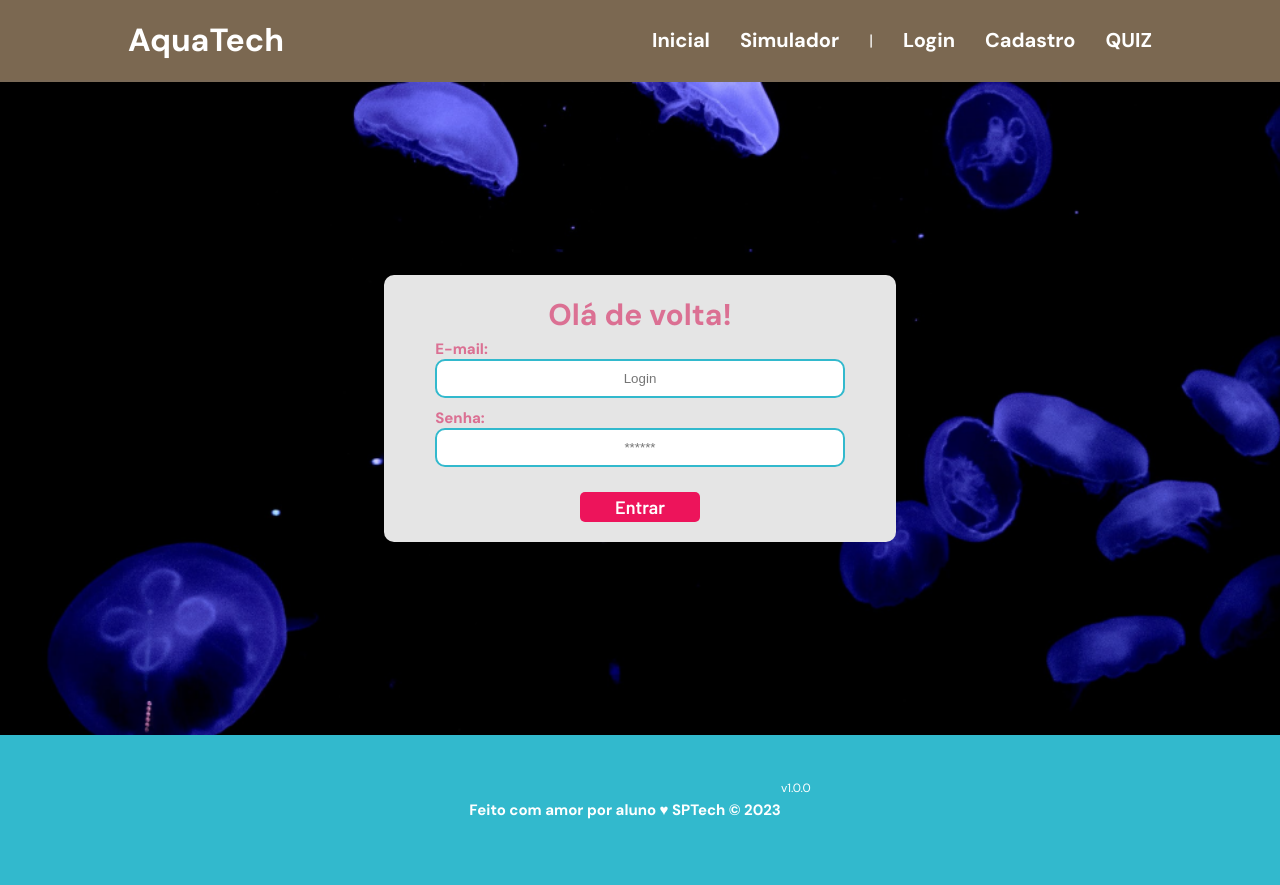
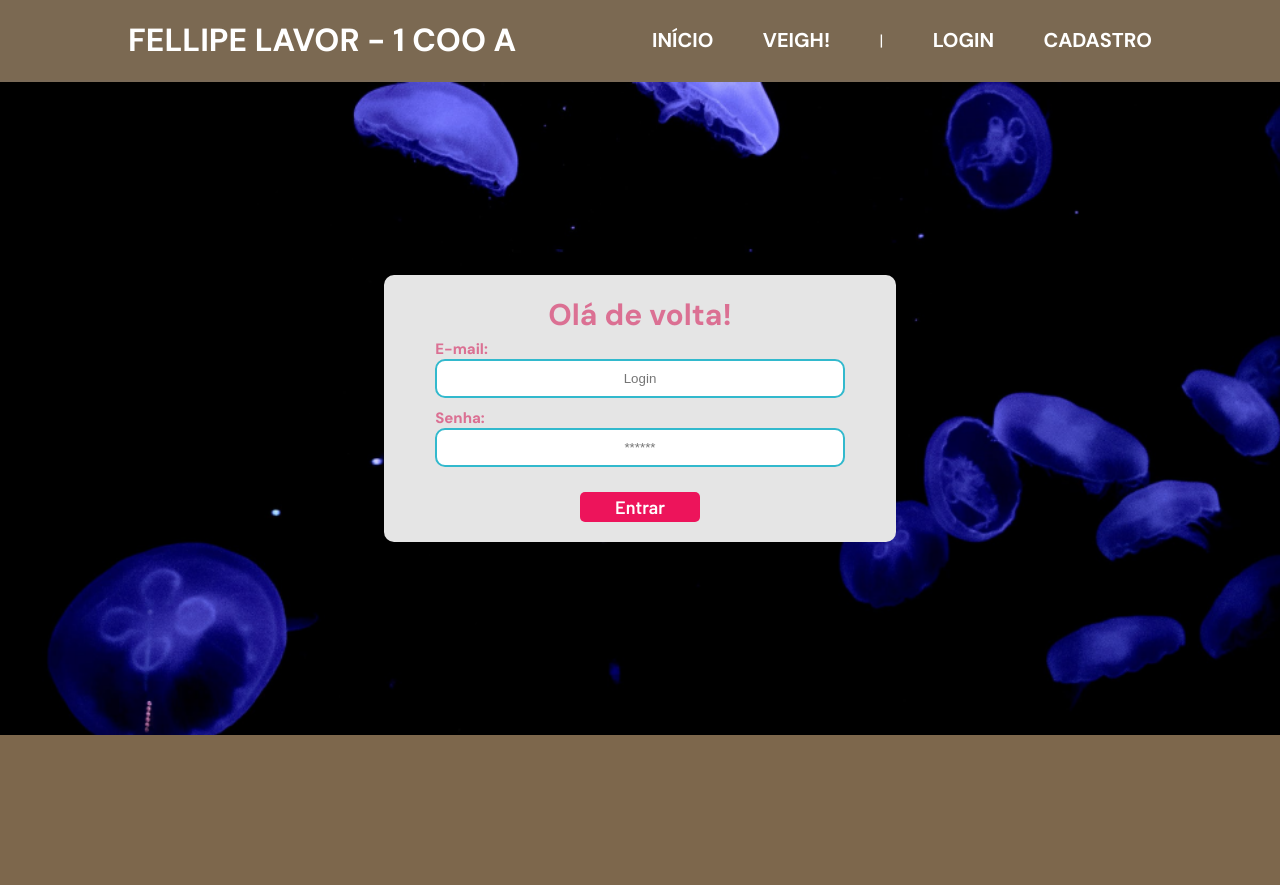
Before and after one commit to felavor/Projeto_Individual, a website: page web-data-viz/public/login.html in a window 1280 px wide. After the commit the page ends 800 px from the top, so only its background shows below. Drawn offline with Linux system fonts and the light colour scheme.

Commit message:
Início Login

```diff
--- a/web-data-viz/public/login.html
+++ b/web-data-viz/public/login.html
@@ -6,12 +6,11 @@
     <meta http-equiv="X-UA-Compatible" content="IE=edge">
     <meta name="viewport" content="width=device-width, initial-scale=1.0">
 
-    <title>AquaTech | Login</title>
+    <title>Projeto Individual | Login</title>
 
     <script src="./js/sessao.js"></script>
 
     <link rel="stylesheet" href="./css/estilo.css">
-    <link rel="icon" href="./assets/icon/favicon2.ico">
     <link rel="preconnect" href="https://fonts.gstatic.com">
 </head>
 
@@ -21,24 +20,22 @@
 
     <div class="header">
         <div class="container">
-            <h1 class="titulo">AquaTech</h1>
+            <h1 class="titulo">FELLIPE LAVOR - 1 COO A</h1>
             <ul class="navbar">
                 <li>
-                    <a href="index.html">Inicial</a>
+                    <a href="index.html">INÍCIO</a>
                 </li>
                 <li>
-                    <a href="veigh.html">Simulador</a>
+                    <a href="veigh.html">VEIGH!</a>
                 </li>
                 <li>|</li>
                 <li class="agora">
-                    <a href="#">Login</a>
+                    <a href="#">LOGIN</a>
                 </li>
                 <li>
-                    <a href="cadastro.html">Cadastro</a>
+                    <a href="cadastro.html">CADASTRO</a>
                 </li>
-                <li>
-                    <a href="">QUIZ</a>
-                  </li>
+
             </ul>
         </div>
     </div>
@@ -75,12 +72,12 @@
     </div>
 
     <!--footer inicio-->
-    <div class="footer">
+    <!-- <div class="footer">
         <div class="container">
             <h4>Feito com amor por aluno &hearts; SPTech &copy; 2023</h4>
             <span class="version">v1.0.0</span>
         </div>
-    </div>
+    </div> -->
     <!--footer fim-->
 
 </body>
```
Also changed, not shown: web-data-viz/public/cadastro.html (+1 -3 lines), web-data-viz/public/index.html (+1 -3 lines), web-data-viz/public/veigh.html (+2 -4 lines).
